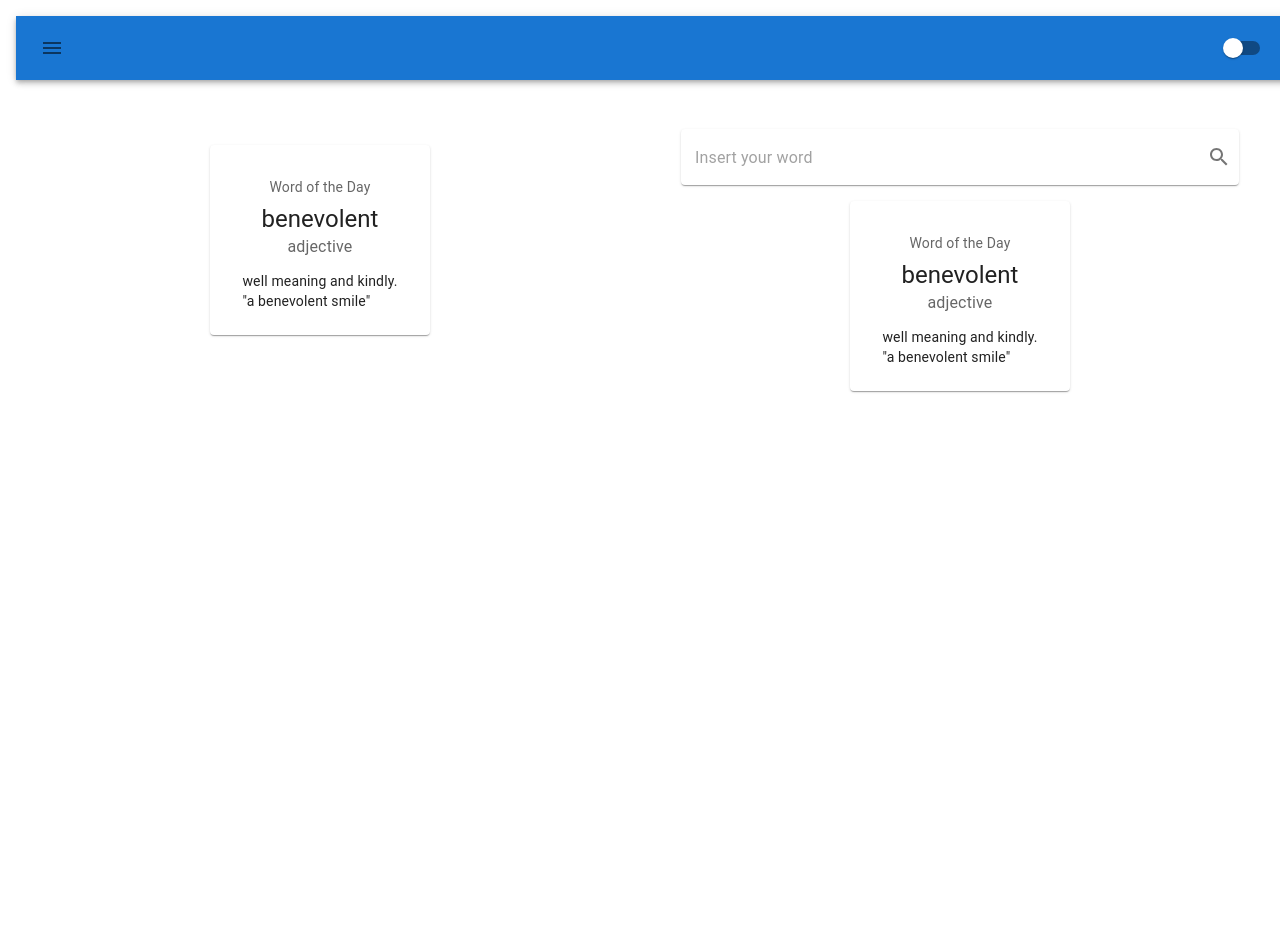
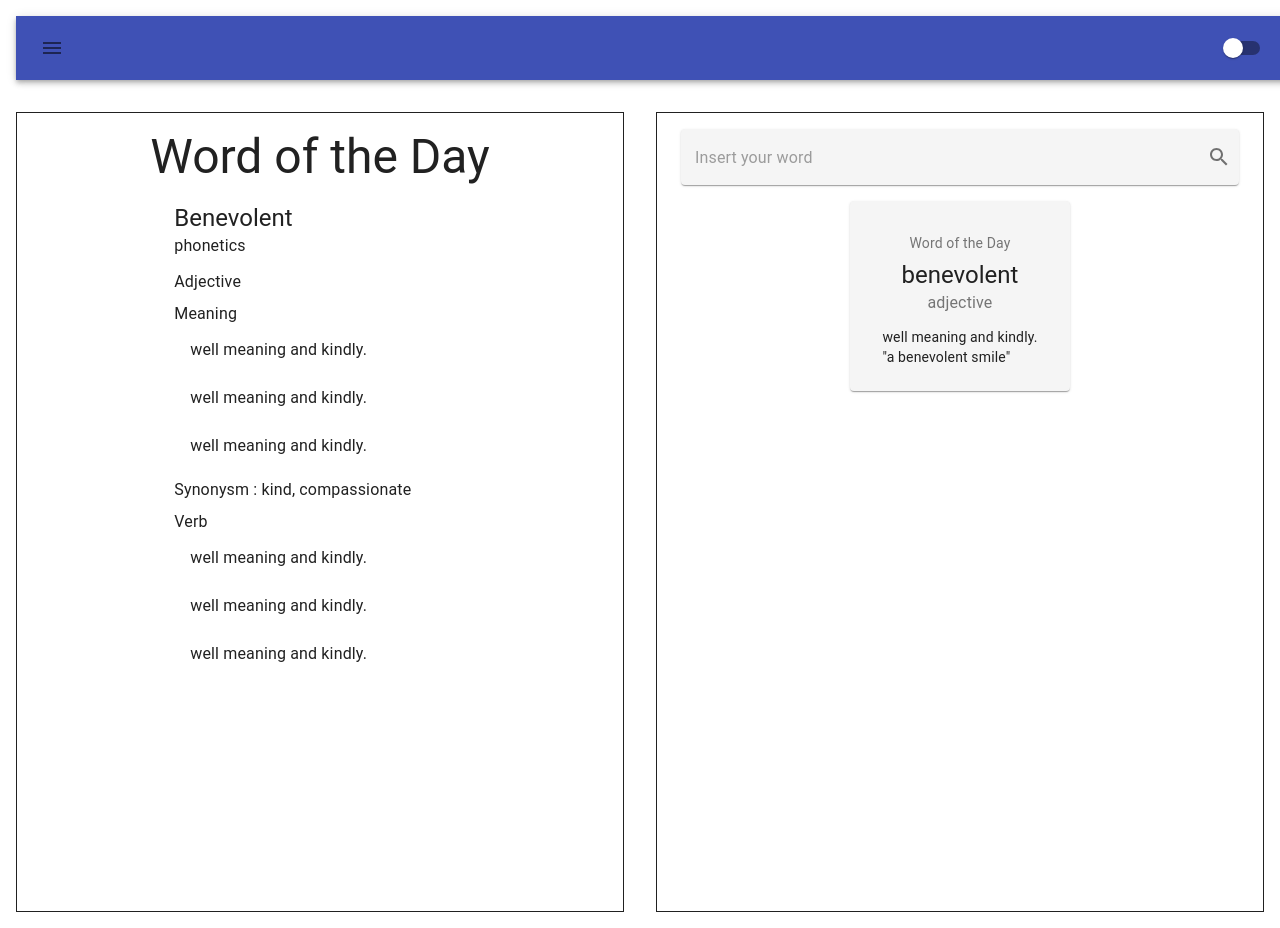
Before and after one commit to Alfredocgn/Dictionary-App, a React (Vite) app in the folder Dictionary-client/client/: page / in a window 1280 px wide. Built offline with nearby package versions, Linux system fonts and the light colour scheme.

Commit message:
Dark mode completed and some CSS card adjustment

```diff
--- a/Dictionary-client/client/src/App.tsx
+++ b/Dictionary-client/client/src/App.tsx
@@ -1,21 +1,39 @@
 import { CssBaseline, createTheme } from "@mui/material"
 import Layout from "./components/Layout/Layout"
 import { ThemeProvider } from "@mui/material/styles"
-import { ThemeContext } from "./components/Theme/Theme"
-import { useContext } from "react"
+import { useState } from "react"
+
+
 
 
 
 
 function App() {
+  const [isDarkMode,setIsDarkMode] = useState(false)
 
-  const {isDarkMode} = useContext(ThemeContext)
+  const toggleTheme = () =>{
+    setIsDarkMode(!isDarkMode)
+  }
 
-const theme = createTheme({
-  palette:{
-    mode: isDarkMode ? 'dark' : 'light'
-  }
-})
+  const theme = createTheme({
+    palette: {
+      mode: isDarkMode ? "dark" : "light",
+      primary: {
+        main: "#3f51b5",
+      },
+      secondary: {
+        main: "#f50057",
+      },
+      background: {
+        default: isDarkMode ? "#303030" : "#fff",
+        paper: isDarkMode ? "#424242" : "#f5f5f5",
+      },
+      text: {
+        primary: isDarkMode ? "#fff" : "#212121",
+        secondary: isDarkMode ? "#f5f5f5" : "#757575",
+      },
+    },
+  });
 
 
 
@@ -24,7 +42,7 @@ const theme = createTheme({
 
     <ThemeProvider theme={theme}>
       <CssBaseline/>
-      <Layout/>
+      <Layout toggleTheme={toggleTheme} isDarkMode={isDarkMode} />
     </ThemeProvider>
 
 
--- a/Dictionary-client/client/src/components/Card/Card.tsx
+++ b/Dictionary-client/client/src/components/Card/SearchCard.tsx
@@ -1,4 +1,3 @@
-import * as React from 'react';
 import Box from '@mui/material/Box';
 import Card from '@mui/material/Card';
 import CardContent from '@mui/material/CardContent';
@@ -27,7 +26,7 @@ const card = (
     </CardContent>
 );
 
-export default function OutlinedCard() {
+export default function SearchCard() {
   return (
     <Box sx={{ display:'flex',flexDirection:'column', alignItems:'center',maxWidth:'100%',width:'100%'}}>
 
--- /dev/null
+++ b/Dictionary-client/client/src/components/DayWordCard/DayWordCard.tsx
@@ -0,0 +1,70 @@
+import {Box,Container,List,ListItem,ListItemText } from '@mui/material';
+import CardContent from '@mui/material/CardContent';
+import Typography from '@mui/material/Typography';
+
+export default function DayWordCard() {
+  return (
+    <Box sx={{ display:'flex',flexDirection:'column', alignItems:'center',width:'100%'}}>
+            <CardContent sx={{display:'flex',flexDirection:'column',alignItems:'center'}}>
+                <Typography variant='h3' gutterBottom>
+                    Word of the Day
+                </Typography>
+                <Container sx={{display:'flex',flexDirection:'column',alignItems:'flex-start',width:'100%'}}>
+                <Typography variant="h5">
+                    Benevolent
+                </Typography>
+                <Typography sx={{ mb: 1.5 }}>
+                    phonetics
+                </Typography>
+                </Container>
+                <Container>
+                <Typography>
+                Adjective
+                </Typography>
+                <List>
+                   Meaning
+                   <ListItem component='li'>
+                    <ListItemText>
+                    well meaning and kindly.
+                    </ListItemText>
+                   </ListItem >
+                   <ListItem component='li'>
+                    <ListItemText>
+                    well meaning and kindly.
+                    </ListItemText>
+                   </ListItem>
+                   <ListItem component='li'>
+                    <ListItemText>
+                    well meaning and kindly.
+                    </ListItemText>
+                   </ListItem>
+                </List>
+                    <Typography>
+                         Synonysm :  kind, compassionate
+                    </Typography>
+                    <List>
+                   Verb
+                   <ListItem component='li'>
+                    <ListItemText>
+                    well meaning and kindly.
+                    </ListItemText>
+                   </ListItem >
+                   <ListItem component='li'>
+                    <ListItemText>
+                    well meaning and kindly.
+                    </ListItemText>
+                   </ListItem>
+                   <ListItem component='li'>
+                    <ListItemText>
+                    well meaning and kindly.
+                    </ListItemText>
+                   </ListItem>
+                </List>
+
+                </Container>
+
+
+            </CardContent>
+    </Box>
+  );
+}
--- a/Dictionary-client/client/src/components/Layout/Layout.tsx
+++ b/Dictionary-client/client/src/components/Layout/Layout.tsx
@@ -1,20 +1,21 @@
 import { Box, Container } from "@mui/material"
 import NavBar from "../NavBar/NavBar"
-import OutlinedCard from "../Card/Card"
 import { SearchBar } from "../SearchBar/SearchBar"
+import SearchCard from "../Card/SearchCard"
+import DayWordCard from "../DayWordCard/DayWordCard"
 
 
-const Layout = () => {
+const Layout = ({toggleTheme, isDarkMode} : {toggleTheme: () => void, isDarkMode : boolean}) => {
   return (
     <Box>
-        <NavBar/>
+        <NavBar passTheme={toggleTheme} mode={isDarkMode} />
         <Box sx={{display:'flex'}}>
-            <Container sx={{flexGrow:1,border:'1px solid white',margin:'1rem',padding:'1rem',heigth:'100vh'}}>
-                <OutlinedCard/>
+            <Container sx={{flexGrow:1,margin:'1rem',heigth:'100vh',border:`1px solid ${isDarkMode ? '#f5f5f5' : '#212121'}`}}>
+                <DayWordCard/>
             </Container>
-            <Container sx={{flexGrow:1,border:'1px solid white',margin:'1rem',padding:'1rem',height:'100vh'}}>
+            <Container sx={{flexGrow:1,margin:'1rem',height:'100vh',border:`1px solid ${isDarkMode ? '#f5f5f5' : '#212121'}`}}>
                 <SearchBar/>
-                <OutlinedCard/>
+                <SearchCard/>
             </Container>
         </Box>
 
--- a/Dictionary-client/client/src/components/NavBar/NavBar.tsx
+++ b/Dictionary-client/client/src/components/NavBar/NavBar.tsx
@@ -3,12 +3,17 @@ import Box from '@mui/material/Box';
 import Toolbar from '@mui/material/Toolbar';
 import IconButton from '@mui/material/IconButton';
 import MenuIcon from '@mui/icons-material/Menu';
-import { Switch } from '@mui/material';
+import { Switch,Grid } from '@mui/material';
 import { useContext } from 'react';
-import { ThemeContext } from '../Theme/Theme';
+import { ThemeContext } from '../Theme/ThemeContext';
 
-export default function NavBar() {
-    const {isDarkMode,toggleTheme} = useContext(ThemeContext)
+
+
+export default function NavBar({passTheme,mode}:{passTheme:(mode:boolean)=>void,mode:boolean}) {
+
+
+  const {toggleTheme} = useContext(ThemeContext)
+
   return (
     <Box sx={{ flexGrow: 1 ,width:'100%',margin:'1rem'}}>
       <AppBar position="static" sx={{width:'100%'}}>
@@ -21,11 +26,15 @@ export default function NavBar() {
           >
             <MenuIcon />
           </IconButton>
+          <Grid>
           <Switch
               aria-label="login switch"
-              checked={isDarkMode}
+              checked={mode}
               onChange={toggleTheme}
+              onClick={()=> passTheme(!mode)}
             />
+
+          </Grid>
         </Toolbar>
       </AppBar>
     </Box>
--- a/Dictionary-client/client/src/components/SearchBar/SearchBar.tsx
+++ b/Dictionary-client/client/src/components/SearchBar/SearchBar.tsx
@@ -30,7 +30,7 @@ export const SearchBar = () => {
   }
 
   return (
-    <Box sx={{display:'flex',justifyContent:'center',width:'100%'}}>
+    <Box sx={{display:'flex',justifyContent:'center',width:'100%',marginTop:'1rem'}}>
       <Paper sx={{display:'flex',width:'100%'}}>
         <TextField
         sx={{'& fieldset': {border:'none'}, width:'100%'}}
--- a/Dictionary-client/client/src/components/Theme/Theme.tsx
+++ /dev/null
@@ -1,30 +0,0 @@
-import React,{useState} from 'react'
-
-export const ThemeContext = React.createContext<{
-    isDarkMode: boolean;
-    toggleTheme: () => void;
-  }>({
-    isDarkMode: false,
-    toggleTheme: () => {},
-  })
-
-export function ThemeProvider(props:any) {
-    const [isDarkMode,setIsDarkMode] = useState(false)
-
-    const toggleTheme = () => {
-        setIsDarkMode(!isDarkMode)
-    }
-
-    const theme = {
-        palette:{
-            mode:isDarkMode ? 'dark' : 'light',
-        }
-    }
-
-    return (
-        <ThemeContext.Provider value={{isDarkMode,toggleTheme}}>
-            <ThemeProvider theme={theme}>{props.children}</ThemeProvider>
-
-        </ThemeContext.Provider>
-    )
-}
--- /dev/null
+++ b/Dictionary-client/client/src/components/Theme/ThemeContext.tsx
@@ -0,0 +1,11 @@
+import {createContext} from 'react'
+
+interface ThemeContextType {
+    isDarkMode: boolean
+    toggleTheme: () => void
+}
+
+export const ThemeContext = createContext<ThemeContextType>({
+    isDarkMode:false,
+    toggleTheme: () => {}
+})
```
